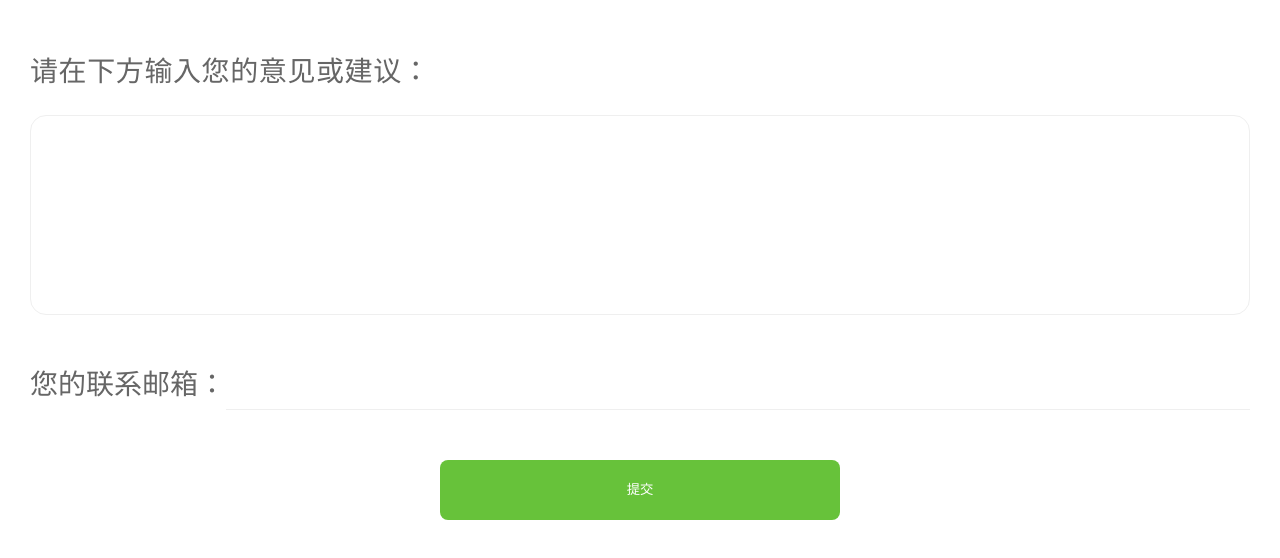
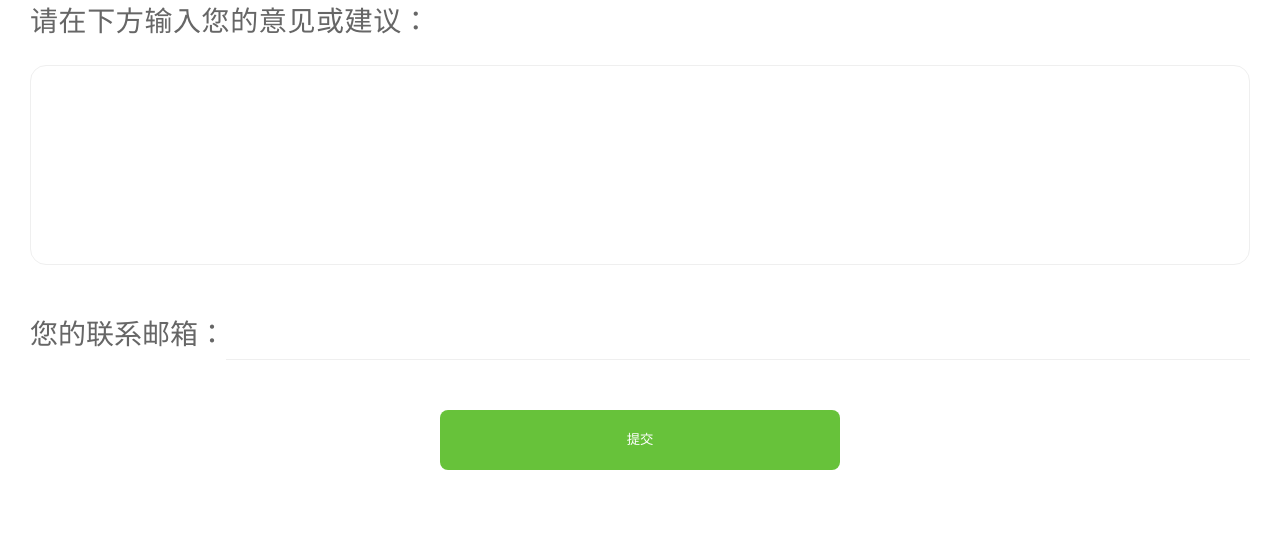
Before and after one commit to KirisakiAria/name_generator_web, a Vue app: page /#/feedback in a window 1280 px wide. Shown: the top 558 px of the page. Built offline with nearby package versions, Linux system fonts and the light colour scheme; what vue-toasted would draw is missing.

Commit message:
fix: 微调样式

```diff
--- a/src/assets/css/base.less
+++ b/src/assets/css/base.less
@@ -150,7 +150,7 @@ a {
 }
 
 .container {
-  padding: 0.5rem 0.3rem;
+  padding: 0 0.3rem;
 
   h2 {
     margin: 0.4rem 0;
```
